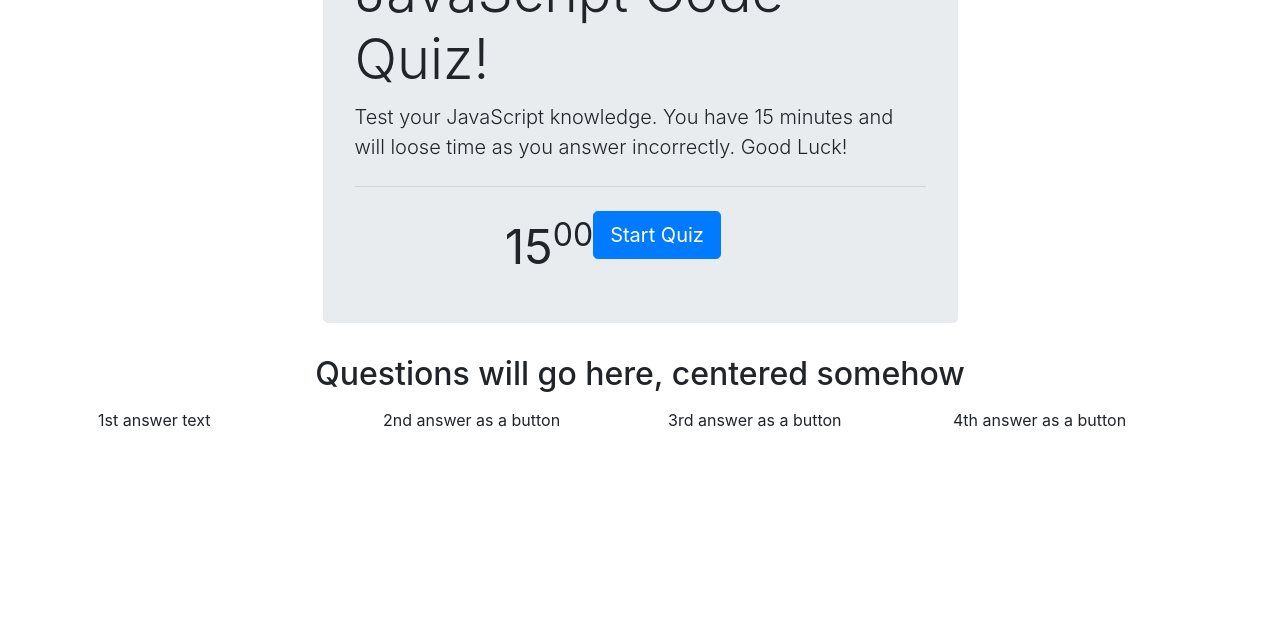
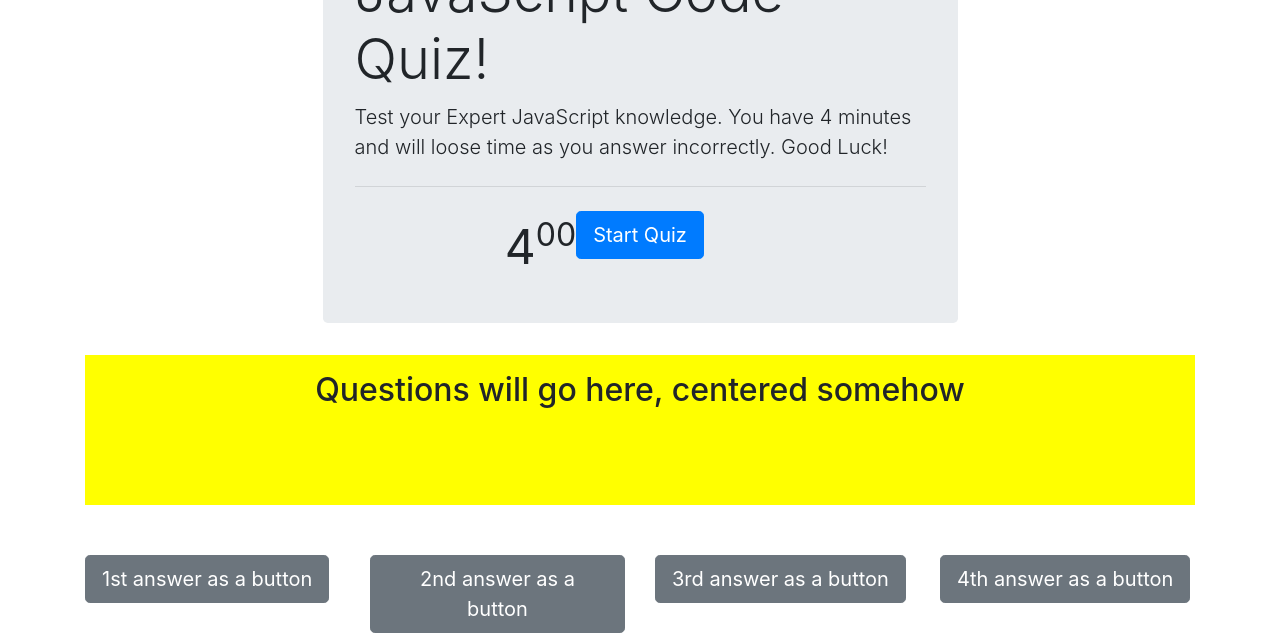
Before and after one commit to mrllanes/JS-Code-Quiz, a plain HTML site: page index.html in a window 1280 px wide. Shown: the part 172-805 px from the top of the page. Drawn offline with nearby package versions, Linux system fonts and the light colour scheme.

Commit message:
Formating changes to HTML and Question list modified.

```diff
--- a/Assets/script.js
+++ b/Assets/script.js
@@ -1 +1,3 @@
 //JavaScript file for JS Code Quiz
+
+var questionArray = [""]
--- a/index.html
+++ b/index.html
@@ -10,6 +10,7 @@
 <body>
 
     <div class="container">
+        <!--Initial/Top row containing JumboTron and logos in columns-->
         <div class="row">
             <div class="col">
                 <img src="./Assets/Images/javascript-logo.png" class="rounded float-left" height="150rem" alt="javascript logo">
@@ -17,47 +18,69 @@
             <div class="col-7">
                 <div class="jumbotron">
                     <h1 class="display-4" class="d-flex justify-content-center">Welcome to the JavaScript Code Quiz!</h1>
-                    <p class="lead">Test your JavaScript knowledge. You have 15 minutes and will loose time as you answer incorrectly. Good Luck!</p>
+                    <p class="lead">Test your Expert JavaScript knowledge. You have 4 minutes and will loose time as you answer incorrectly. Good Luck!</p>
                     <hr class="my-4">
+
+                    <!--Timer code below-->
                     <div class="container">
                         <div class="timer">
                             <div id="hand">
                                 <div class="time">
-                                    <div id="minutes">15</div>
+                                    <div id="minutes">4</div>
                                     <div id="seconds">00</div>
                                 </div>
                             </div>
                         </div>
                     </div>
-                                <a class="btn btn-primary btn-lg" id="start">Start Quiz</a>
+                                <!--Start button-->
+                                <a class="btn btn-primary btn-lg" role="button" id="start">Start Quiz</a>
                 </div>
             </div>
             <div class="col">
                 <img src="./Assets/Images/javascript-logo.png" class="rounded float-right" height="150rem" alt="javascript logo">
             </div>
         </div>
+
+        <!--This row is for the Questions-->
         <div class="row">
             <div class="col">
-                <h2 id="question" class="text-center">Questions will go here, centered somehow</h2>
+                <div class="w-auto p-3" style="height: 150px; background-color:yellow;">
+                    <h2 id="question" class="text-center">Questions will go here, centered somehow</h2>
+                </div>
             </div>
         </div>
+
+        <!--This row is more of a spacer and is left blank on purpose or for future use if necessary-->
+        <div class="row">
+            <div style="height: 50px; background-color: white;"></div>
+        </div>
+
+        <!--This row contains four columns to house the buttons for the answers-->
         <div class="row">
             <div class="col">
-                <div class="btn btn1">1st answer text</div>
+                <button type="button" class="btn btn-secondary btn-lg">
+                    <div id="btn1">1st answer as a button</div>
+                </button>
             </div>
             <div class="col">
-                <div class="btn btn1">2nd answer as a button</div>
+                <button type="button" class="btn btn-secondary btn-lg">
+                    <div id="btn2">2nd answer as a button</div>
+                </button>
             </div>
             <div class="col">
-                <div class="btn btn1">3rd answer as a button</div>
+                <button type="button" class="btn btn-secondary btn-lg">
+                    <div id="btn3">3rd answer as a button</div>
+                </button>
             </div>
             <div class="col">
-                <div class="btn btn1">4th answer as a button</div>
+                <button type="button" class="btn btn-secondary btn-lg">
+                    <div id="btn4">4th answer as a button</div>
+                </button>
             </div>
         </div>
     </div>
 
-
+    <!--Script sources below, Bootstrap and local JS file-->
     <script src="https://code.jquery.com/jquery-3.5.1.slim.min.js" integrity="sha384-DfXdz2htPH0lsSSs5nCTpuj/zy4C+OGpamoFVy38MVBnE+IbbVYUew+OrCXaRkfj" crossorigin="anonymous"></script>
     <script src="https://cdn.jsdelivr.net/npm/bootstrap@4.5.3/dist/js/bootstrap.bundle.min.js" integrity="sha384-ho+j7jyWK8fNQe+A12Hb8AhRq26LrZ/JpcUGGOn+Y7RsweNrtN/tE3MoK7ZeZDyx" crossorigin="anonymous"></script>
     <script src="./Assets/script.js"></script>
```
Also changed, not shown: Assets/style.css (+1 -6 lines), 2 other files.
